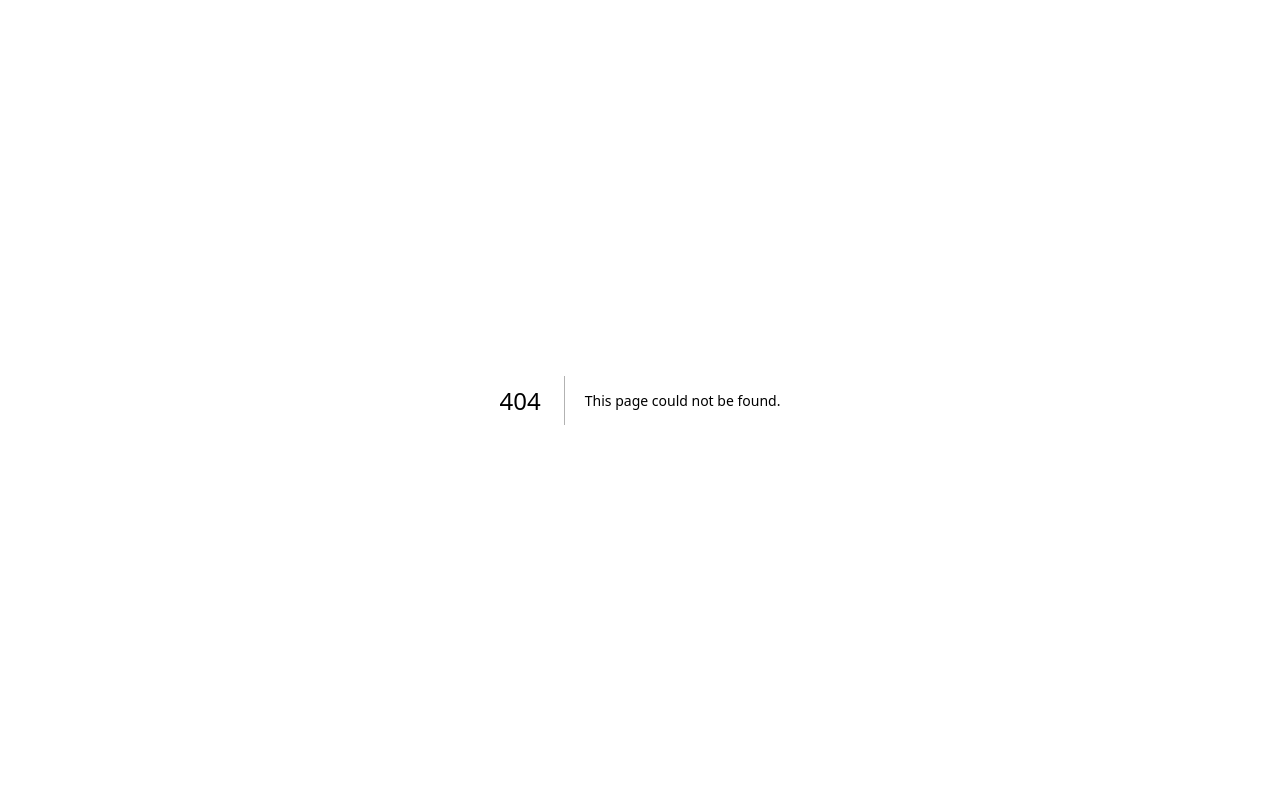
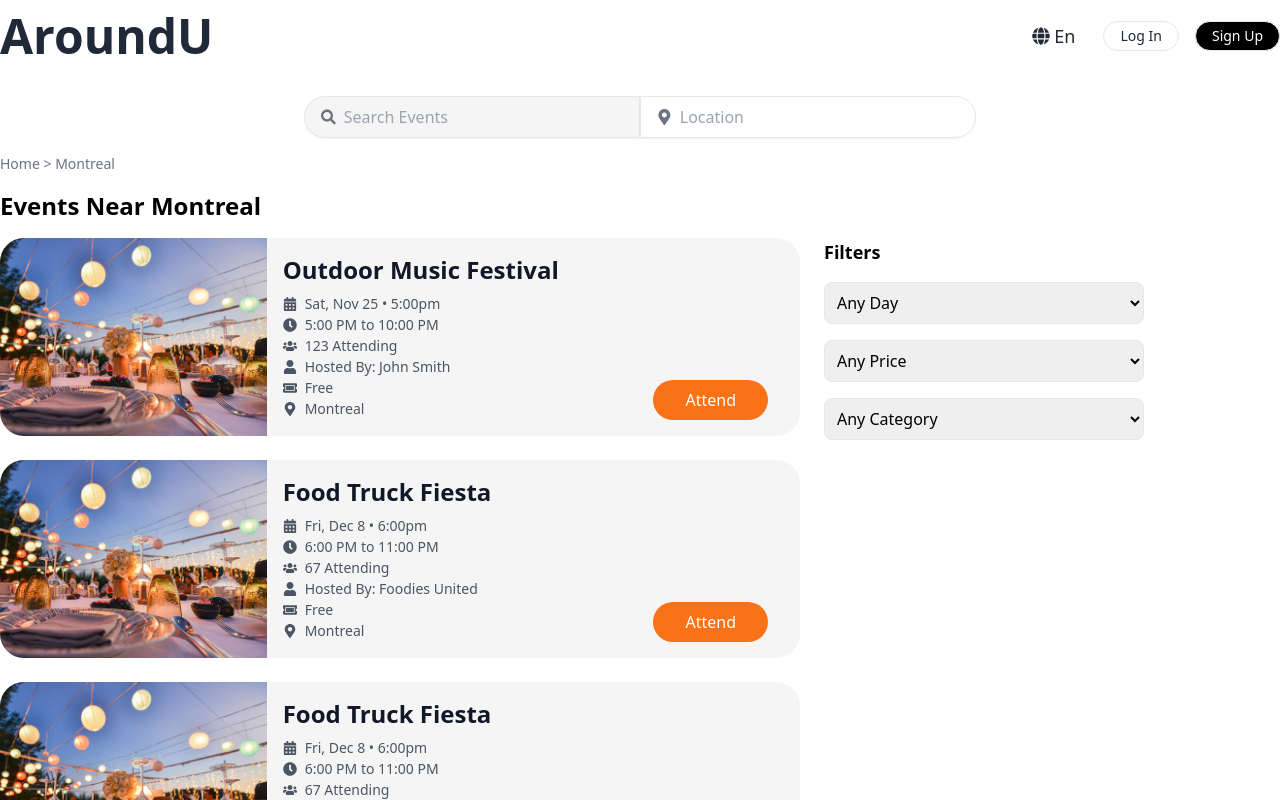
Before and after one commit to marmik28/aroundu, a Next.js app: page /location/Montreal in a window 1280 px wide. Before the commit this address had no page. Shown: the top 800 px of the page. Built offline with nearby package versions, Linux system fonts and the light colour scheme.

Commit message:
Location based event page

```diff
--- /dev/null
+++ b/app/components/EventTile.tsx
@@ -0,0 +1,33 @@
+import React from 'react';
+
+// Assuming the Event interface is defined elsewhere or in this file
+interface Event {
+  id: number;
+  image: string;
+  title: string;
+  date: string;
+  time: string;
+  attendees: number;
+  price: string;
+  host: string;
+  location: string;
+  detail: string;
+}
+
+interface EventTileProps {
+  event: Event;
+}
+
+const EventTile: React.FC<EventTileProps> = ({ event }) => {
+  return (
+    <div className="border p-4 rounded shadow">
+      <img src={event.image} alt={event.title} className="w-full h-32 object-cover rounded" />
+      <h2 className="text-lg font-semibold mt-2">{event.title}</h2>
+      <p>{event.date}</p>
+      <p>{event.location}</p>
+      <p>{event.price}</p>
+    </div>
+  );
+};
+
+export default EventTile;
--- /dev/null
+++ b/app/location/[location]/page.tsx
@@ -0,0 +1,127 @@
+import React from "react";
+import EventTile from "@/app/components/EventTile";
+import fakeData from "@/app/data/fake_event_data.json";
+import Navbar from "@/app/components/Navbar";
+import Link from "next/link";
+import SearchBar from "@/app/components/SearchBar";
+import Footer from "@/app/components/Footer";
+import {
+  FaCalendarAlt,
+  FaUsers,
+  FaTicketAlt,
+  FaMapMarkerAlt,
+  FaClock,
+  FaUser,
+} from "react-icons/fa";
+
+interface PageProps {
+  params: { location: string };
+}
+
+const LocationPage = ({ params }: PageProps) => {
+  const { location } = params;
+
+  // Filter events by location
+  const filteredEvents = fakeData.filter(
+    (event) => event.location.toLowerCase() === location.toLowerCase()
+  );
+
+  return (
+    <>
+      <div className="max-w-screen-xl w-full my-0 mx-auto mb-8">
+        <Navbar />
+
+        <SearchBar />
+
+        {/* Breadcrumb */}
+        <p className="text-gray-500 text-sm mt-4 mb-4">
+          <Link href={"/"}>Home</Link> &gt;{" "}
+          <Link href={`/location/${location}`}>{location}</Link>
+        </p>
+
+        <h1 className="text-2xl font-bold mb-4">Events Near {location}</h1>
+
+        <div className="flex flex-col md:flex-row gap-6">
+          {/* Event Tiles */}
+          <div className="flex-1 grid grid-cols-1 gap-6 max-w-[800px]">
+            {filteredEvents.length > 0 ? (
+              filteredEvents.map((event) => (
+                <div
+                  key={event.id}
+                  className="flex bg-[#F5F5F5] rounded-3xl overflow-hidden"
+                >
+                  <img
+                    src={event.image}
+                    alt={event.title}
+                    className="w-1/3 object-cover"
+                  />
+                    <div className="p-4 flex flex-col justify-between flex-1">
+                      <h3 className="font-bold text-2xl text-gray-900 mb-2">
+                        {event.title}
+                      </h3>
+
+                      <div className="text-sm text-gray-600 flex items-center gap-2 mb-[1px]">
+                        <FaCalendarAlt />
+                        <span>{event.date}</span>
+                      </div>
+                      <div className="text-sm text-gray-600 flex items-center gap-2 mb-[1px]">
+                        <FaClock />
+                        <span>{event.time}</span>
+                      </div>
+                      <div className="text-sm text-gray-600 flex items-center gap-2 mb-[1px]">
+                        <FaUsers />
+                        <span>{event.attendees} Attending</span>
+                      </div>
+                      <div className="text-sm text-gray-600 flex items-center gap-2 mb-[1px]">
+                        <FaUser />
+                        <span>Hosted By: {event.host}</span>
+                      </div>
+                      <div className="text-sm text-gray-600 flex items-center gap-2 mb-[1px]">
+                        <FaTicketAlt />
+                        <span>{event.price}</span>
+                      </div>
+                      <div className="text-sm text-gray-600 flex items-center gap-2 mb-[1px]">
+                        <FaMapMarkerAlt />
+                        <span>{event.location}</span>
+                      </div>
+                    </div>
+                      <div className="content-end mr-8">
+                      <button className="bg-orange-500 text-white rounded-full py-2 px-8 mb-4 hover:bg-orange-600">
+                        Attend
+                      </button>
+                      </div>
+                </div>
+              ))
+            ) : (
+              <p>No events found for this location.</p>
+            )}
+          </div>
+
+          {/* Filters */}
+          <div className="md:w-1/4 flex flex-col gap-4">
+            <h2 className="font-bold text-lg">Filters</h2>
+            <select className="border rounded-lg p-2">
+              <option>Any Day</option>
+              <option>Today</option>
+              <option>Tomorrow</option>
+            </select>
+            <select className="border rounded-lg p-2">
+              <option>Any Price</option>
+              <option>Free</option>
+              <option>Paid</option>
+            </select>
+            <select className="border rounded-lg p-2">
+              <option>Any Category</option>
+              <option>Music</option>
+              <option>Food</option>
+              <option>Sports</option>
+            </select>
+          </div>
+        </div>
+      </div>
+      <Footer />
+    </>
+  );
+};
+
+export default LocationPage;
```
